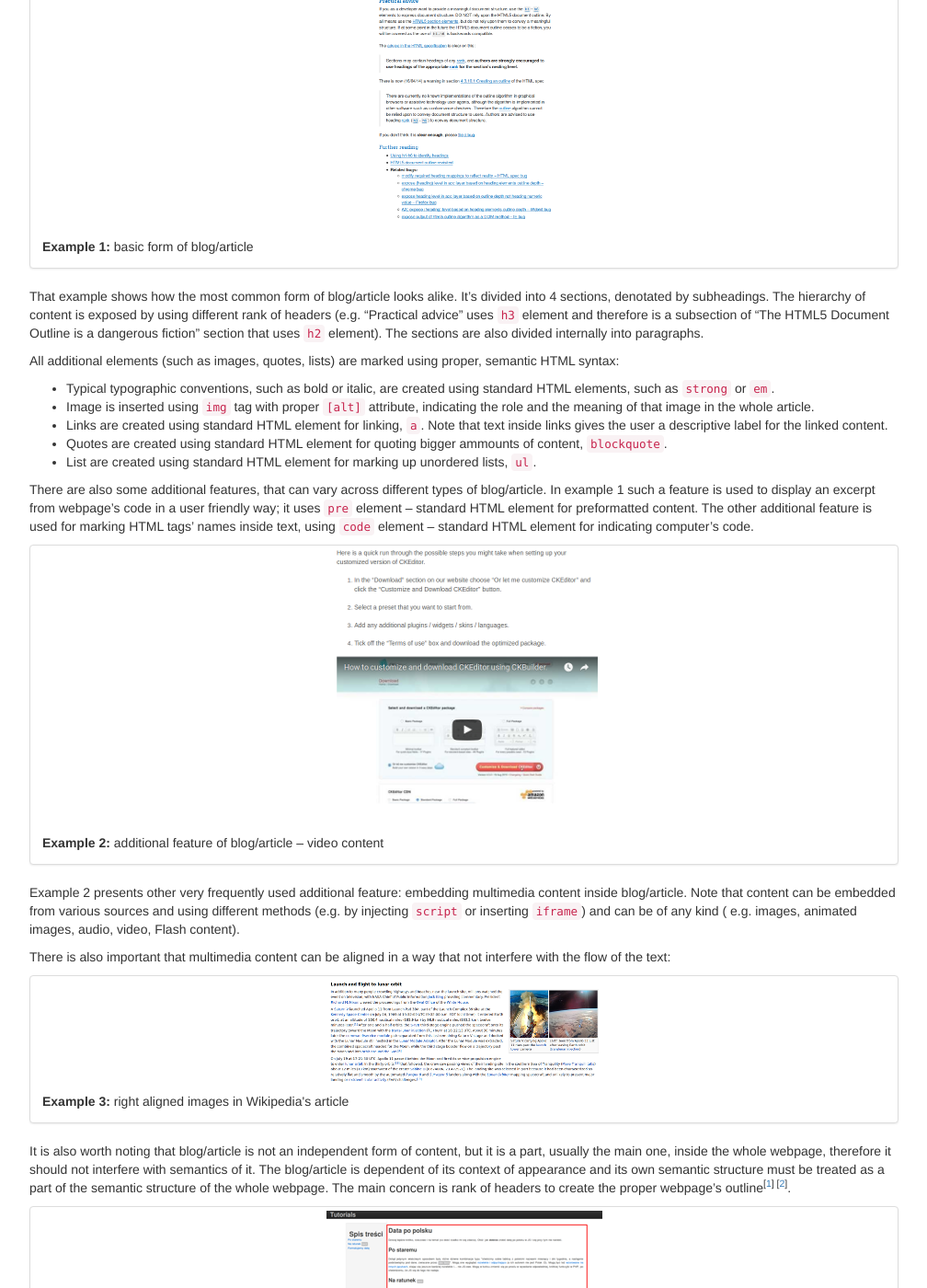
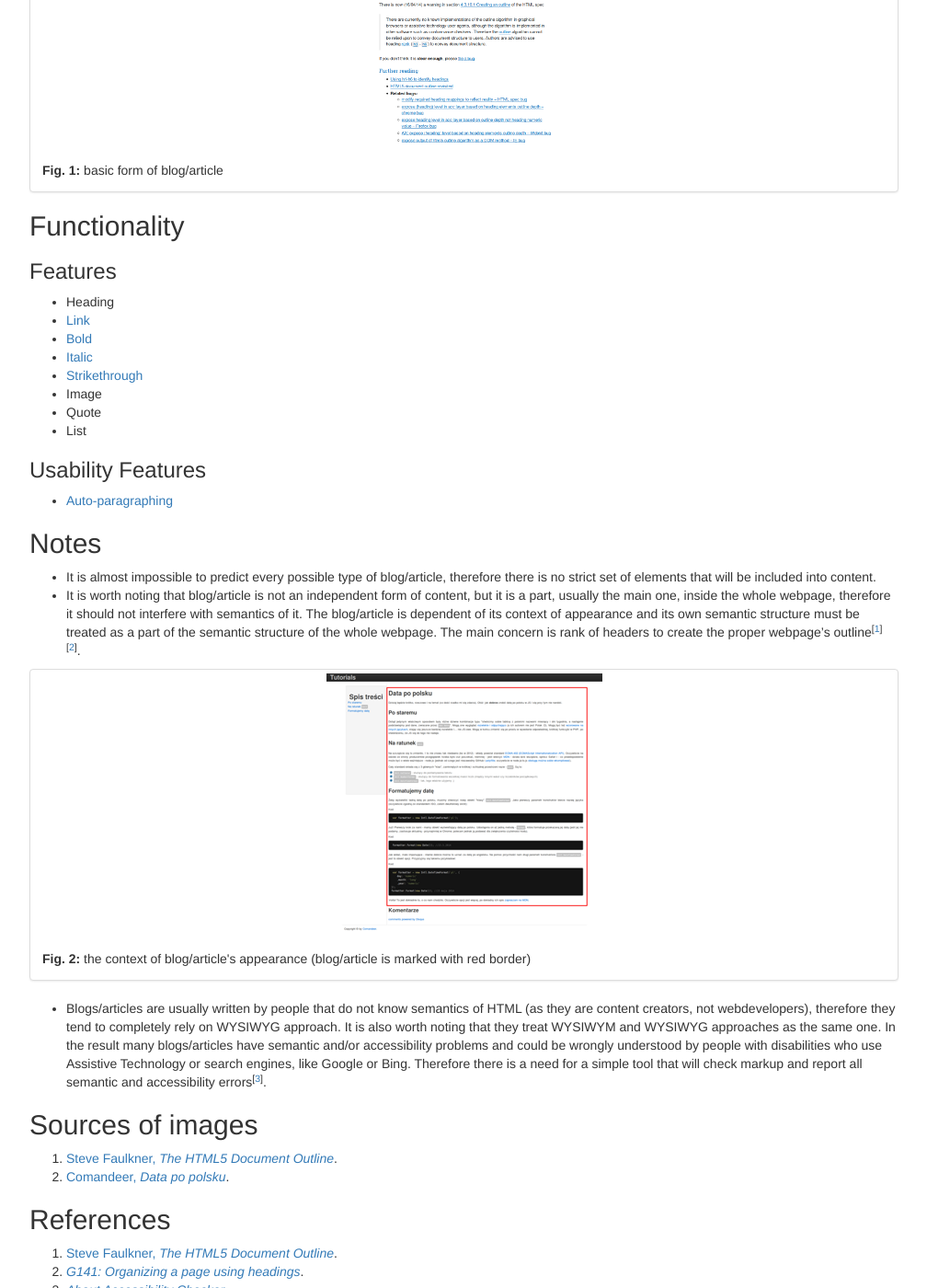
Before and after one commit to ckeditor/editor-recommendations, a Jekyll site: the page built from _use-cases/blog-article.md, in a window 1280 px wide and 1400 px high, scrolled down 675 px. Shown: the whole window at 92% size, without its empty margins (38-1046 px from the left). Built offline with Jekyll 4.4.1, drawn with Linux system fonts in a browser that asks for light colours; nearby versions of some CDN libraries; some of the changed text lies outside the part shown.

Commit message:
Updated "Blog/Article" use case draft.

```diff
--- a/_use-cases/blog-article.md
+++ b/_use-cases/blog-article.md
@@ -8,77 +8,56 @@ layout: default
 ---
 
 {% capture description %}
+Although not oficially specified, that format follows some strict conventions, which are <i>de facto</i> standard. That conventions are derived from newspapers ones. Therefore blog/article has strong semantic structure, dividing text into logical fragments, denotated frequently by headings. The textual content is usually accompanied by multimedia content, especially images.
 
-It's probably the most common use case for content editor. As such, it defines many features that editor should have to fully allow creating that kind of content.
+{% include thumbnail.html src="use_case/blog-article/fig-1-thumbnail.png" full="use_case/blog-article/fig-1.png" alt="Example of blog article, showing few of most frequently used features: images, headings, paragraphs, links, lists and quotes" caption="<b>Fig. 1:</b> basic form of blog/article" %}
 
-## Structure
+{% endcapture %}
 
-Although not oficially specified, that format follows some strict conventions, which are <i>de facto</i> standard. That conventions are derived from newspapers ones. Therefore blog/article has strong semantic structure, dividing text into logical fragments, denotated frequently by headings.
 
-{% include thumbnail.html src="../images/use_case/blog-article/example-1-thumbnail.png" full="../images/use_case/blog-article/example-1.png" alt="Example of blog article, showing few of most frequently used features: images, headings, paragraphs, links, lists and quotes" caption="<b>Example 1:</b> basic form of blog/article" %}
+{% capture features %}
 
-That example shows how the most common form of blog/article looks alike. It's divided into 4 sections, denotated by subheadings. The hierarchy of content is exposed by using different rank of headers (e.g. "Practical advice" uses `h3` element and therefore is a subsection of "The HTML5 Document Outline is a dangerous fiction" section that uses `h2` element). The sections are also divided internally into paragraphs.
+* Heading
+* [Link]({{ site.baseurl }}/features/link.html)
+* [Bold]({{ site.baseurl }}/features/bold.html)
+* [Italic]({{ site.baseurl }}/features/italic.html)
+* [Strikethrough]({{ site.baseurl }}/features/strikethrough.html)
+* Image
+* Quote
+* List
 
-All additional elements (such as images, quotes, lists) are marked using proper, semantic HTML syntax:
 
-* Typical typographic conventions, such as bold or italic, are created using standard HTML elements, such as `strong` or `em`.
-* Image is inserted using `img` tag with proper `[alt]` attribute, indicating the role and the meaning of that image in the whole article.
-* Links are created using standard HTML element for linking, `a`. Note that text inside links gives the user a descriptive label for the linked content.
-* Quotes are created using standard HTML element for quoting bigger ammounts of content, `blockquote`.
-* List are created using standard HTML element for marking up unordered lists, `ul`.
+{% endcapture %}
 
-There are also some additional features, that can vary across different types of blog/article. In example 1 such a feature is used to display an excerpt from webpage's code in a user friendly way; it uses `pre` element – standard HTML element for preformatted content. The other additional feature is used for marking HTML tags' names inside text, using `code` element – standard HTML element for indicating computer's code.
+{% capture usability %}
 
-{% include thumbnail.html src="../images/use_case/blog-article/example-2-thumbnail.png" full="../images/use_case/blog-article/example-2.png" alt="Example of blog article, showing few of most frequently used features: multimedia content, headings, paragraphs, links, lists and quotes" caption="<b>Example 2:</b> additional feature of blog/article – video content" %}
+* [Auto-paragraphing]({{ site.baseurl }}/usability/enter.html#auto-paragraphing)
 
-Example 2 presents other very frequently used additional feature: embedding multimedia content inside blog/article. Note that content can be embedded from various sources and using different methods (e.g. by injecting `script` or inserting `iframe`) and can be of any kind ( e.g. images, animated images, audio, video, Flash content).
+{% endcapture %}
 
-There is also important that multimedia content can be aligned in a way that not interfere with the flow of the text:
-
-{% include thumbnail.html src="../images/use_case/blog-article/example-3-thumbnail.png" full="../images/use_case/blog-article/example-3.png" alt="Example of right aligned media content (the photos of Saturn V rocket and Earth's surface see from Moon with their captions) inside Wikipedia's article about Apollo 11's mission" caption="<b>Example 3:</b> right aligned images in Wikipedia's article" %}
-
-It is also worth noting that blog/article is not an independent form of content, but it is a part, usually the main one, inside the whole webpage, therefore it should not interfere with semantics of it. The blog/article is dependent of its context of appearance and its own semantic structure must be treated as a part of the semantic structure of the whole webpage. The main concern is rank of headers to create the proper webpage's outline<sup>[[1](#ref1)] [[2](#ref2)]</sup>.
-
-{% include thumbnail.html src="../images/use_case/blog-article/example-4-thumbnail.png" full="../images/use_case/blog-article/example-4.png" alt="Example of webpage with black, floating header at the top, navigational menu for the content on the left, main content (blog/article) on the right and comments and footer under main content" caption="<b>Example 4:</b> the context of blog/article's appearance (blog/article is marked with red border)" %}
-
-## Additional information
+{% capture notes %}
 
 * It is almost impossible to predict every possible type of blog/article, therefore there is no strict set of elements that will be included into content.
-* Blogs/articles are usually written by people that do not know semantics of HTML (as they are content creators, not webdevelopers), therefore they tend to completely rely on WYSIWYG approach. It is also worth noting that they treat WYSIWYM and WYSIWYG approaches as the same one. In the result many blogs/articles have semantic and/or accessibility problems and could be wrongly understood by people with disabilities who use Assistive Technology or search engines, like Google or Bing.
+* It is worth noting that blog/article is not an independent form of content, but it is a part, usually the main one, inside the whole webpage, therefore it should not interfere with semantics of it. The blog/article is dependent of its context of appearance and its own semantic structure must be treated as a part of the semantic structure of the whole webpage. The main concern is rank of headers to create the proper webpage's outline<sup>[[1](#ref1)] [[2](#ref2)]</sup>.
 
-## Guidelines for editor
+{% include thumbnail.html src="use_case/blog-article/fig-2-thumbnail.png" full="use_case/blog-article/fig-2.png" alt="Example of webpage with black, floating header at the top, navigational menu for the content on the left, main content (blog/article) on the right and comments and footer under main content" caption="<b>Fig. 2:</b> the context of blog/article's appearance (blog/article is marked with red border)" %}
 
-* Editor SHOULD deliver set of features, that could be used by the wide variety of blog/articles types, by default.
-* If editor is being used for particular type of content, editor MUST be able to deliver needed additional features. Editor MAY do it by a system of plugins.
-* Editor MUST implement at least the following set of features:
-	* automatically converting new lines into paragraphs to create semantic structure of the content;
-	* basic typographic formatting, such as bold or italic;
-	* ability to link other resources;
-	* way of creating properly ranked headings that would divide content into meaningful parts.
-* Editor SHOULD implement following additional features:
-	* inserting images with proper textual alternatives;
-	* ability to control the position and way of displaying of inserted images;
-	* marking quotes using proper HTML syntax;
-	* marking lists using proper HTML syntax.
-* Editor MAY implement following additional features, depending of the type of content being created:
-	* embedding multimedia content, other than images, with appropiate textual alternatives;
-	* ability to control the position and way of displaying of embedded multimedia content;
-	* additional typographic formatting, such as indicating computer's code;
-	* any other additional feature that is likely to be used in type of the content being created.
-* Editor MUST produce syntactically valid HTML that is aware of the whole webpage's context. Editor SHOULD encourage user to use semantic, not presentational, markup.
-* Editor SHOULD provide a feature, that is usable by people without technical knowledge, to check content for semantic and accessibility problems and a feature that could fix such problems.
+* Blogs/articles are usually written by people that do not know semantics of HTML (as they are content creators, not webdevelopers), therefore they tend to completely rely on WYSIWYG approach. It is also worth noting that they treat WYSIWYM and WYSIWYG approaches as the same one. In the result many blogs/articles have semantic and/or accessibility problems and could be wrongly understood by people with disabilities who use Assistive Technology or search engines, like Google or Bing. Therefore there is a need for a simple tool that will check markup and report all semantic and accessibility errors<sup>[[3](#ref3)]</sup>.
 
-## Sources of examples
+{% endcapture %}
+
+{% capture images %}
 
 1. [Steve Faulkner, <i>The HTML5 Document Outline</i>](https://www.paciellogroup.com/blog/2013/10/html5-document-outline/).
-2. [Wojtek Cichoń, <i>4 Common CKEditor Installation Mistakes And How To Avoid Them</i>](http://ckeditor.com/blog/4-Common-CKEditor-Installation-Mistakes-And-How-To-Avoid-Them).
-3. [<i>Apollo 11</i>](https://en.wikipedia.org/wiki/Apollo_11).
-4. [Comandeer, <i>Data po polsku</i>](http://tutorials.comandeer.pl/js-intl.html).
+2. [Comandeer, <i>Data po polsku</i>](http://tutorials.comandeer.pl/js-intl.html).
 
-## References
+{% endcapture %}
+
+{% capture references %}
 
 1. <a id="ref1"></a>[Steve Faulkner, <i>The HTML5 Document Outline</i>](https://www.paciellogroup.com/blog/2013/10/html5-document-outline/).
-2. <a id="ref2"></a>[G141: Organizing a page using headings](http://www.w3.org/TR/WCAG20-TECHS/<G141 class="html"></G141>).
+2. <a id="ref2"></a>[<i>G141: Organizing a page using headings</i>](http://www.w3.org/TR/WCAG20-TECHS/<G141 class="html"></G141>).
+3. <a id="ref3"></a>[<i>About Accessibility Checker</i>](https://cksource.com/a11ychecker/demo/about.html).
 
 {% endcapture %}
 
```
Also changed, not shown: images/use_case/blog-article/example-2-thumbnail.png (deleted), images/use_case/blog-article/example-2.png (deleted), images/use_case/blog-article/example-3-thumbnail.png (deleted), images/use_case/blog-article/example-3.png (deleted), images/use_case/blog-article/fig-1-thumbnail.png (renamed from images/use_case/blog-article/example-1-thumbnail.png), images/use_case/blog-article/fig-1.png (renamed from images/use_case/blog-article/example-1.png), images/use_case/blog-article/fig-2-thumbnail.png (renamed from images/use_case/blog-article/example-4-thumbnail.png), images/use_case/blog-article/fig-2.png (renamed from images/use_case/blog-article/example-4.png).
